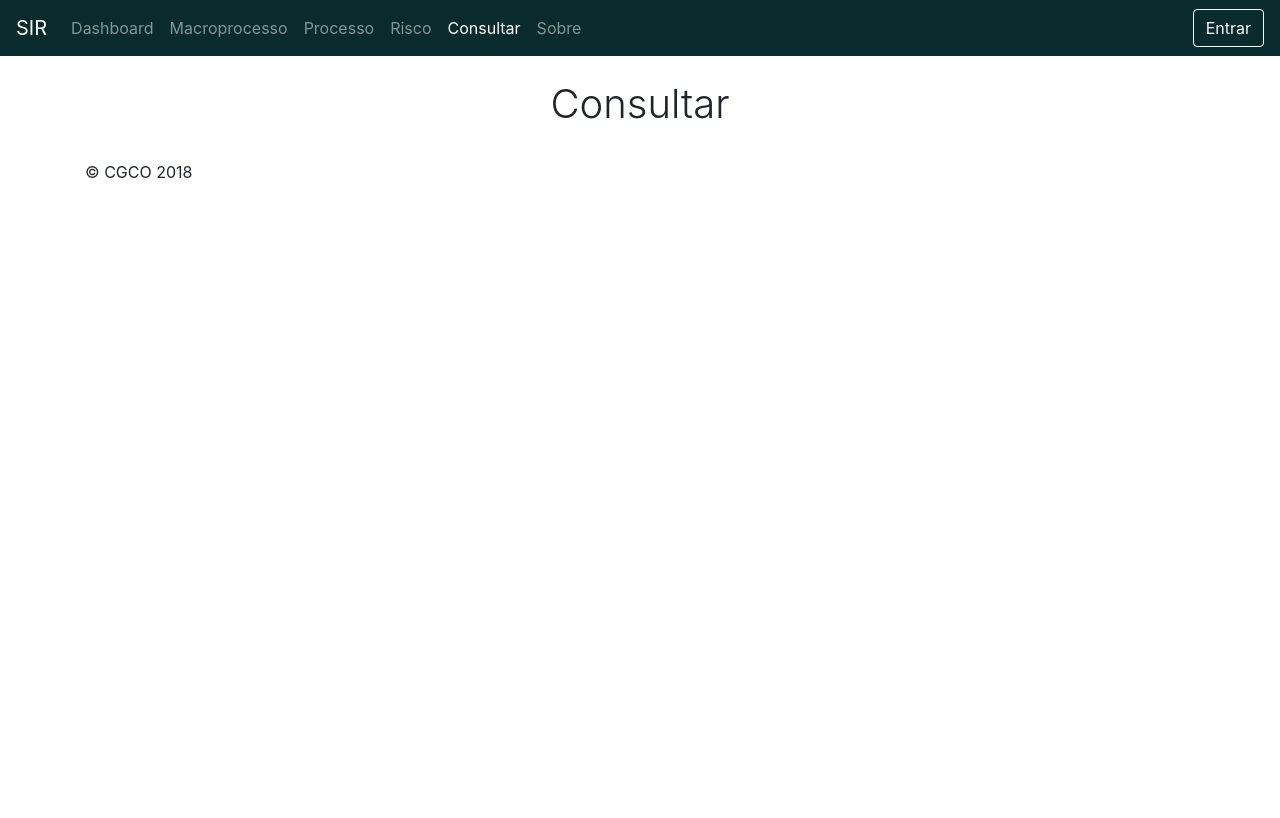
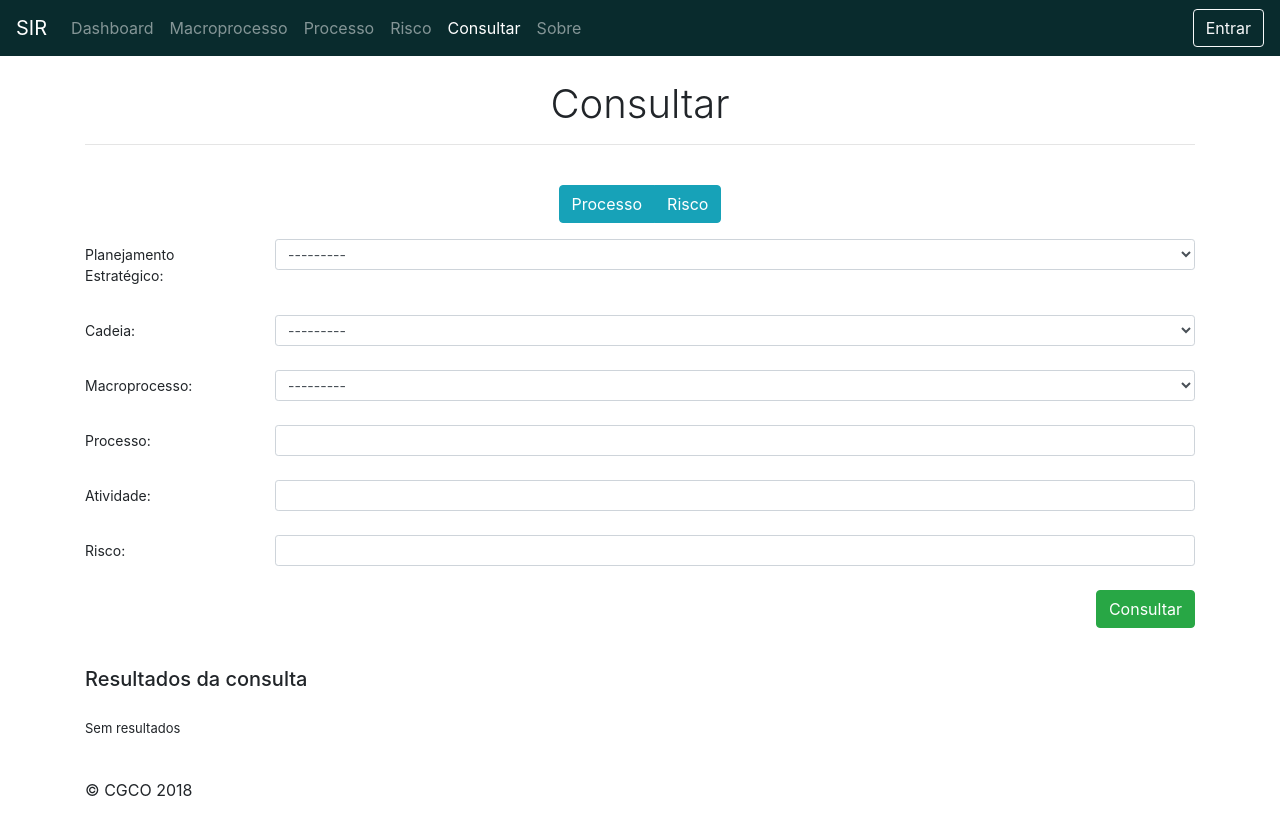
Before and after one commit to luisapuppin/riscos, a Django app: page /riscos/consultar/ in a window 1280 px wide. Before the commit the page ends 178 px from the top, so only its background shows below. Run offline with Django 3.2, Linux system fonts and the light colour scheme; data that the repository does not hold is empty; some libraries are stand-ins or nearby versions.

Commit message:
Insere funcionalidade de consulta
Habilita consulta via formulário ou via parâmetros GET na url. Parâmetros: tipo, plan, cad, macro, proc, ativ e risc

```diff
--- a/riscos/forms.py
+++ b/riscos/forms.py
@@ -168,6 +168,48 @@ class FormTratamento(forms.ModelForm):
             )
         }
 
+class FormConsulta(forms.Form):
+    tipo = forms.ChoiceField(
+        choices=[("1", "Processo",), ("2", "Risco",)],
+        required=True,
+        widget=forms.RadioSelect()
+    )
+    plan = forms.ModelChoiceField(
+        required=False,
+        label="Planejamento Estratégico",
+        queryset=models.Planejamento.objects.all(),
+        widget=forms.Select(attrs={"class":"form-control form-control-sm"})
+    )
+    cad = forms.ModelChoiceField(
+        required=False,
+        label="Cadeia",
+        queryset=models.Cadeia.objects.all(),
+        widget=forms.Select(attrs={"class":"form-control form-control-sm"})
+    )
+    macro = forms.ModelChoiceField(
+        required=False,
+        label="Macroprocesso",
+        queryset=models.Macroprocesso.objects.all(),
+        widget=forms.Select(attrs={"class":"form-control form-control-sm"})
+    )
+    proc = forms.CharField(
+        required=False,
+        max_length=150,
+        label="Processo",
+        widget=forms.TextInput(attrs={"class":"form-control form-control-sm"})
+    )
+    ativ = forms.CharField(
+        required=False,
+        label="Atividade",
+        max_length=150,
+        widget=forms.TextInput(attrs={"class":"form-control form-control-sm"})
+    )
+    risc = forms.CharField(
+        required=False,
+        max_length=150,
+        label="Risco",
+        widget=forms.TextInput(attrs={"class":"form-control form-control-sm"})
+    )
 
 # ----- FORMS AJAX ----- #
 
@@ -195,18 +237,18 @@ class FormSelecionarMacroprocesso(forms.Form):
         widget=forms.Select(attrs={'class':'form-control', 'readonly': "True"})
     )
 
-class FormSelecionarProcesso(forms.Form):
-    processo = forms.ModelChoiceField(
-        label="Processo",
-        queryset=models.Processo.objects.none(),
-        empty_label="Selecione o Processo",
-        widget=forms.Select(attrs={'class':'form-control', 'readonly': "True"})
-    )
+# class FormSelecionarProcesso(forms.Form):
+#     processo = forms.ModelChoiceField(
+#         label="Processo",
+#         queryset=models.Processo.objects.none(),
+#         empty_label="Selecione o Processo",
+#         widget=forms.Select(attrs={'class':'form-control', 'readonly': "True"})
+#     )
 
-class FormSelecionarRisco(forms.Form):
-    risco = forms.ModelChoiceField(
-        label="Risco",
-        queryset=models.Risco.objects.none(),
-        empty_label="Selecione o Risco",
-        widget=forms.Select(attrs={'class':'form-control', 'readonly': "True"})
-    )
+# class FormSelecionarRisco(forms.Form):
+#     risco = forms.ModelChoiceField(
+#         label="Risco",
+#         queryset=models.Risco.objects.none(),
+#         empty_label="Selecione o Risco",
+#         widget=forms.Select(attrs={'class':'form-control', 'readonly': "True"})
+#     )
--- a/riscos/templates/riscos/consultar.html
+++ b/riscos/templates/riscos/consultar.html
@@ -2,8 +2,38 @@
 
 <div class="container">
     <h1 class="titulo-pagina"> Consultar </h1>
+    <hr>
     <br>
 </div>
 
+<div class="container" style="font-size:small;">
+    <!--<h5> Parâmetros da consulta </h5>-->
+    <form id="consulta-form" class="consulta-form" action="{% url 'riscos:consultar' %}" method="post">
+        {% csrf_token %} {% for field in form %} {% if field.name == "tipo" %}
+        <div style="width:100%; text-align:center; margin-bottom:1rem">
+            <div class="btn-group btn-group-toggle" data-toggle="buttons"> {% for radio in field %}
+                <label class="btn btn-info {% if forloop.counter|slugify == parametros.tipo.0 %} active {% endif %}"> {{radio.tag}} {{radio.choice_label}} </label> {% endfor %} </div>
+        </div> {% else %}
+        <div class="form-group row">
+            {{ field.errors }}
+            <label for="colFormLabelSm" class="col-sm-2 col-form-label col-form-label-sm">
+            {{ field.label_tag }}
+            </label>
+            <div class="col-sm-10">
+                {{ field }}
+            </div>
+        </div>
+        {% endif %} {% endfor %}
+        <div style="text-align:right;">
+            <input type="submit" name="submit" value="Consultar" class="btn btn-success">
+        </div>
+    </form>
+    <br>
+
+    <br> {% include "riscos/consultar_res.html" %}
+</div>
+<br>
+<script>
+</script>
 
 {% endblock %}
--- /dev/null
+++ b/riscos/templates/riscos/consultar_res.html
@@ -0,0 +1,18 @@
+<h5> Resultados da consulta </h5>
+<br> {% if res %} {% if tipo_res == '1' %} {% for item in res %}
+<div class="card" style="margin-bottom:5px;">
+    <div class="card-body py-3">
+        <h5 class="card-title">Processo: {{item}}</h5>
+        <h6 class="card-subtitle mb-2 text-muted">Macroprocesso: {{item.id_macroprocesso}}</h6>
+    </div>
+</div>
+{% endfor %} {% else %} {% for item in res %}
+<div class="card" style="margin-bottom:5px;">
+    <div class="card-body py-3">
+        <h5 class="card-title">Risco: {{item}}</h5>
+        <h6 class="card-subtitle mb-2 text-muted">Macroprocesso: {{item.id_processo}}</h6>
+    </div>
+</div>
+{% endfor %} {% endif %} {% else %}
+<p> Sem resultados </p>
+{% endif %}
--- a/riscos/views.py
+++ b/riscos/views.py
@@ -5,8 +5,9 @@ from django.shortcuts import render, redirect, get_object_or_404, get_list_or_40
 from django.core import serializers
 from django.urls import reverse
 from django.forms.models import modelformset_factory
-from django.db.models import F
+from django.db.models import F, Q
 from django import forms
+from itertools import chain
 from . import forms
 from . import models
 
@@ -37,9 +38,64 @@ def index(request):
 
 # ------- CONSULTAR -------
 def consultar(request):
+    if request.method == 'POST':
+        form = forms.FormConsulta(request.POST)
+        if form.is_valid():
+            parametros = dict(request.POST)
+            parametros.pop("csrfmiddlewaretoken")
+            parametros.pop("submit")
+    else:
+        parametros = dict(request.GET)
+        iniciais = {
+            "tipo": parametros.get("tipo", [1])[0],
+            "plan": parametros.get("plan", [None])[0],
+            "cad": parametros.get("cad", [None])[0],
+            "macro": parametros.get("macro", [None])[0],
+            "proc": parametros.get("proc", [None])[0],
+            "ativ": parametros.get("ativ", [None])[0],
+            "risc": parametros.get("risc", [None])[0]
+        }
+        print(iniciais)
+        form = forms.FormConsulta(initial=iniciais)
     context = {
         "active_bar": "consultar",
+        "form": form,
+        "parametros": parametros
     }
+    if parametros:
+        consulta_vazia = [parametros[key][0] for key in parametros if parametros.get(key, [""])[0] != ""]
+        resposta = models.Processo.objects.all()
+        if len(consulta_vazia) > 1:
+            if parametros.get("plan", [""])[0] != "":
+                resposta = resposta.filter(id_macroprocesso__id_cadeia__id_planejamento=parametros.get("plan")[0])
+            if parametros.get("cad", [""])[0] != "":
+                resposta = resposta.filter(id_macroprocesso__id_cadeia=parametros.get("cad")[0])
+            if parametros.get("macro", [""])[0] != "":
+                resposta = resposta.filter(id_macroprocesso=parametros.get("macro")[0])
+            if parametros.get("proc", [""])[0] != "":
+                resposta = resposta.filter(ds_processo__icontains=parametros.get("proc")[0])
+            if parametros.get("ativ", [""])[0] != "" and parametros.get("risc", [""])[0] != "":
+                processos = [x.pk for x in resposta]
+                filtro_risco = models.Risco.objects.filter(id_processo__in=processos)
+                filtro_risco = filtro_risco.filter(id_atividade__ds_atividade__icontains=parametros.get("ativ")[0])
+                filtro_risco = filtro_risco.filter(ds_risco__icontains=parametros.get("risc")[0])
+                riscos = [x.id_processo.pk for x in filtro_risco]
+                resposta = resposta.filter(pk__in=riscos)
+            elif parametros.get("ativ", [""])[0] != "":
+                processos = [x.pk for x in resposta]
+                filtro_ativ = models.Atividade.objects.filter(id_processo__in=processos, ds_atividade__icontains=parametros.get("ativ")[0])
+                atividades = [x.id_processo.pk for x in filtro_ativ]
+                resposta = resposta.filter(pk__in=atividades)
+            elif parametros.get("risc", [""])[0] != "":
+                processos = [x.pk for x in resposta]
+                filtro_risco = models.Risco.objects.filter(id_processo__in=processos, ds_risco__icontains=parametros.get("ativ")[0])
+                riscos = [x.id_processo.pk for x in filtro_risco]
+                resposta = resposta.filter(pk__in=riscos)
+        if int(parametros.get("tipo", [1])[0]) != 1:
+            riscos = [x.pk for x in resposta]
+            resposta = models.Risco.objects.filter(id_processo__in=riscos)
+        context["res"] = resposta
+        context["tipo_res"] = parametros.get("tipo", [1])[0]
     return render(request, "riscos/consultar.html", context)
 
 # ------- SOBRE -------
```
